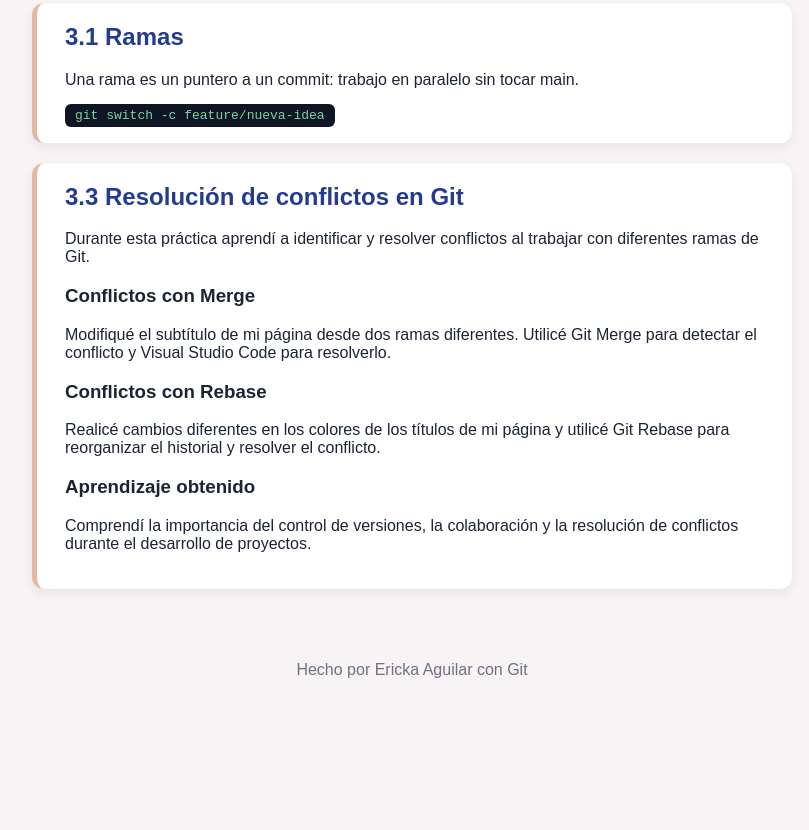
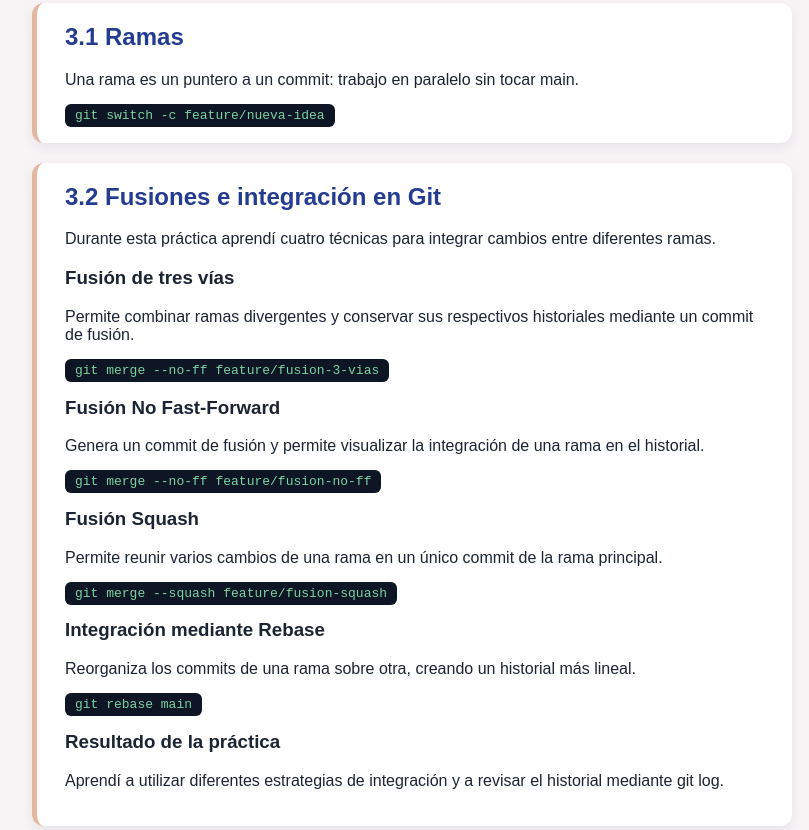
Before and after one commit to Buginette/aprendiendo-git, a plain HTML site: page index.html in a window 1280 px wide. Shown: the part 872-1702 px from the top of the page, without its empty margins (228-1037 px from the left). Before the commit the page ends 1591 px from the top, so only its background shows below. Drawn offline with Linux system fonts and the light colour scheme.

Commit message:
Agrega seccion 3.2 sobre fusiones en Git

```diff
--- a/index.html
+++ b/index.html
@@ -46,6 +46,52 @@
             <p>Una rama es un puntero a un commit: trabajo en paralelo sin tocar main.</p>
             <code>git switch -c feature/nueva-idea</code>
         </section>
+
+        <section id="fusiones">
+            <h2>3.2 Fusiones e integración en Git</h2>
+
+            <p>
+                Durante esta práctica aprendí cuatro técnicas
+                para integrar cambios entre diferentes ramas.
+            </p>
+
+            <h3>Fusión de tres vías</h3>
+            <p>
+                Permite combinar ramas divergentes y conservar
+                sus respectivos historiales mediante un commit
+                de fusión.
+            </p>
+            <code>git merge --no-ff feature/fusion-3-vias</code>
+
+            <h3>Fusión No Fast-Forward</h3>
+            <p>
+                Genera un commit de fusión y permite visualizar
+                la integración de una rama en el historial.
+            </p>
+            <code>git merge --no-ff feature/fusion-no-ff</code>
+
+            <h3>Fusión Squash</h3>
+            <p>
+                Permite reunir varios cambios de una rama
+                en un único commit de la rama principal.
+            </p>
+            <code>git merge --squash feature/fusion-squash</code>
+
+            <h3>Integración mediante Rebase</h3>
+            <p>
+                Reorganiza los commits de una rama sobre otra,
+                creando un historial más lineal.
+            </p>
+            <code>git rebase main</code>
+
+            <h3>Resultado de la práctica</h3>
+            <p>
+                Aprendí a utilizar diferentes estrategias
+                de integración y a revisar el historial
+                mediante git log.
+            </p>
+        </section>
+
         <section id="conflictos">
             <h2>3.3 Resolución de conflictos en Git</h2>
 
```
Lines whose indentation alone changed are shown as unchanged.
